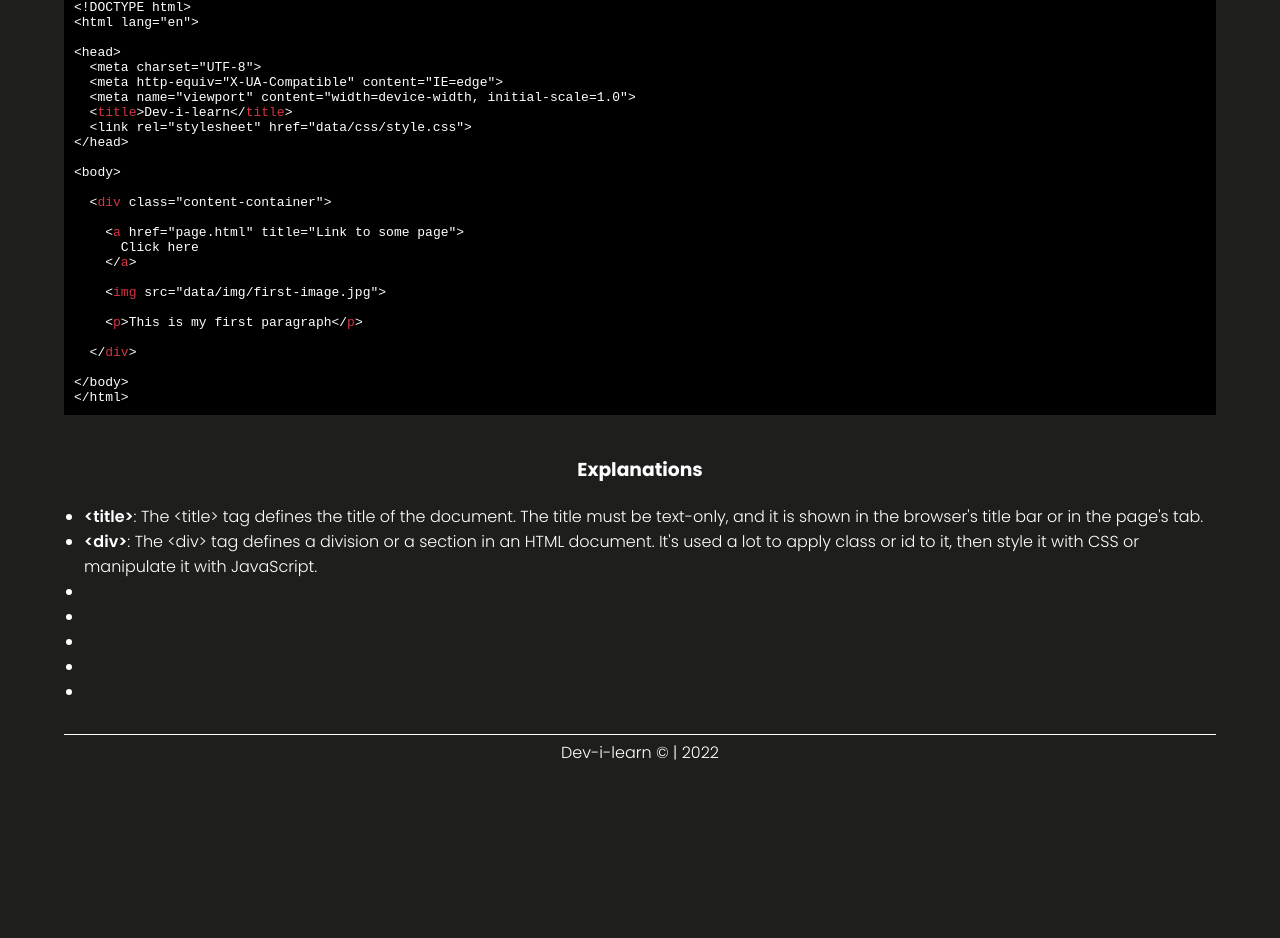
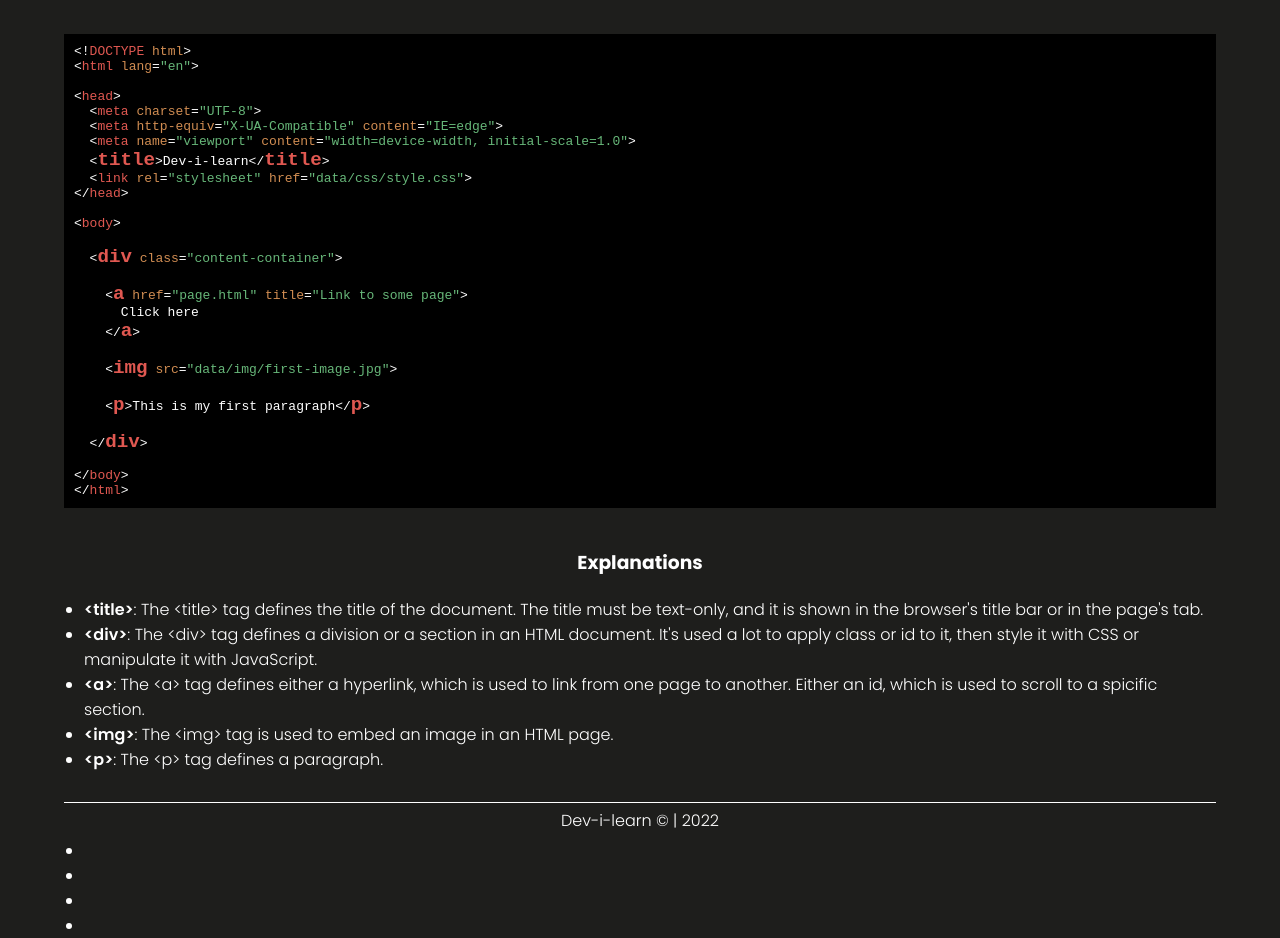
Before and after one commit to dev-i-learn/website, a plain HTML site: page easy/correction/index.html in a window 1280 px wide. Shown: the part 264-1202 px from the top of the page. Before the commit the page ends 1034 px from the top, so only its background shows below. Drawn offline with Linux system fonts and the light colour scheme.

```diff
--- a/data/style/style.css
+++ b/data/style/style.css
@@ -22,7 +22,7 @@ body {
 
 .title {
   text-align: center;
-  margin-bottom: 20px;
+  margin-bottom: 2rem;
 }
 
 .header {
@@ -49,7 +49,24 @@ body {
   white-space: pre-wrap;
 }
 
-.code .answer {
+.code.easy .tag {
+  color: #e05851;
+}
+
+.code.easy .attr {
+  color: #d18d52;
+}
+
+.code.easy .value {
+  color: #67b779;
+}
+
+.code.easy .answer {
+  font-weight: 600;
+  font-size: 1.2rem;
+}
+
+.code:not(.easy) .answer {
   color: #d53442;
 }
 
@@ -65,3 +82,12 @@ body {
 ul {
   padding-left: 20px;
 }
+
+@media screen and (min-width:  992px) {
+  h1 {
+    margin-bottom: 1rem;
+  }
+  .title {
+    margin-bottom: 3rem;
+  }
+}
--- a/easy/correction/index.html
+++ b/easy/correction/index.html
@@ -19,47 +19,54 @@
   </hgroup>
 
   <pre class="pre">
-<code class="code">&lt;!DOCTYPE html&gt;
-&lt;html lang="en"&gt;
+<code class="code easy">&lt;!<span class="tag">DOCTYPE</span> <span class="attr">html</span>&gt;
+&lt;<span class="tag">html</span> <span class="attr">lang</span>=<span class="value">"en"</span>&gt;
 
-&lt;head&gt;
-  &lt;meta charset="UTF-8"&gt;
-  &lt;meta http-equiv="X-UA-Compatible" content="IE=edge"&gt;
-  &lt;meta name="viewport" content="width=device-width, initial-scale=1.0"&gt;
-  &lt;<span class="answer">title</span>&gt;Dev-i-learn&lt;/<span class="answer">title</span>&gt;
-  &lt;link rel="stylesheet" href="data/css/style.css"&gt;
-&lt;/head&gt;
+&lt;<span class="tag">head</span>&gt;
+  &lt;<span class="tag">meta</span> <span class="attr">charset</span>=<span class="value">"UTF-8"</span>&gt;
+  &lt;<span class="tag">meta</span> <span class="attr">http-equiv</span>=<span class="value">"X-UA-Compatible"</span> <span class="attr">content</span>=<span class="value">"IE=edge"</span>&gt;
+  &lt;<span class="tag">meta</span> <span class="attr">name</span>=<span class="value">"viewport"</span> <span class="attr">content</span>=<span class="value">"width=device-width, initial-scale=1.0"</span>&gt;
+  &lt;<span class="answer tag">title</span>&gt;Dev-i-learn&lt;/<span class="answer tag">title</span>&gt;
+  &lt;<span class="tag">link</span> <span class="attr">rel</span>=<span class="value">"stylesheet"</span> <span class="attr">href</span>=<span class="value">"data/css/style.css"</span>&gt;
+&lt;/<span class="tag">head</span>&gt;
 
-&lt;body&gt;
+&lt;<span class="tag">body</span>&gt;
 
-  &lt;<span class="answer">div</span> class="content-container"&gt;
+  &lt;<span class="answer tag">div</span> <span class="attr">class</span>=<span class="value">"content-container"</span>&gt;
 
-    &lt;<span class="answer">a</span> href="page.html" title="Link to some page"&gt;
+    &lt;<span class="answer tag">a</span> <span class="attr">href</span>=<span class="value">"page.html"</span> <span class="attr">title</span>=<span class="value">"Link to some page"</span>&gt;
       Click here
-    &lt;/<span class="answer">a</span>&gt;
+    &lt;/<span class="answer tag">a</span>&gt;
 
-    &lt;<span class="answer">img</span> src="data/img/first-image.jpg"&gt;
+    &lt;<span class="answer tag">img</span> <span class="attr">src</span>=<span class="value">"data/img/first-image.jpg"</span>&gt;
 
-    &lt;<span class="answer">p</span>&gt;This is my first paragraph&lt;/<span class="answer">p</span>&gt;
+    &lt;<span class="answer tag">p</span>&gt;This is my first paragraph&lt;/<span class="answer tag">p</span>&gt;
 
-  &lt;/<span class="answer">div</span>&gt;
+  &lt;/<span class="answer tag">div</span>&gt;
 
-&lt;/body&gt;
-&lt;/html&gt;</code></pre>
+&lt;/<span class="tag">body</span>&gt;
+&lt;/<span class="tag">html</span>&gt;</code></pre>
 
   <h3 class="explanations-title">Explanations</h3>
   <ul>
     <li><span class="text-bold">&lt;title&gt;</span>: The &lt;title&gt; tag defines the title of the document. The title must be text-only, and it is shown in the browser's title bar or in the page's tab.</li>
     <li><span class="text-bold">&lt;div&gt;</span>: The &lt;div&gt; tag defines a division or a section in an HTML document. It's used a lot to apply class or id to it, then style it with CSS or manipulate it with JavaScript.</li>
-    <li></li>
-    <li></li>
-    <li></li>
-    <li></li>
-    <li></li>
+    <li><span class="text-bold">&lt;a&gt;</span>: The &lt;a&gt; tag defines either a hyperlink, which is used to link from one page to another. Either an id, which is used to scroll to a spicific section.</li>
+    <li><span class="text-bold">&lt;img&gt;</span>: The &lt;img&gt; tag is used to embed an image in an HTML page.</li>
+    <li><span class="text-bold">&lt;p&gt;</span>: The &lt;p&gt; tag defines a paragraph.</li>
   </ul>
 
   <footer class="footer">
     Dev-i-learn © | 2022
   </footer>
+
+  <nav class="nav">
+    <ul class="nav-items">
+      <li class="nav-item"></li>
+      <li class="nav-item"></li>
+      <li class="nav-item"></li>
+      <li class="nav-item"></li>
+    </ul>
+  </nav>
 </body>
 </html>
```
Also changed, not shown: rules/index.html (added, +13 -0 lines).
